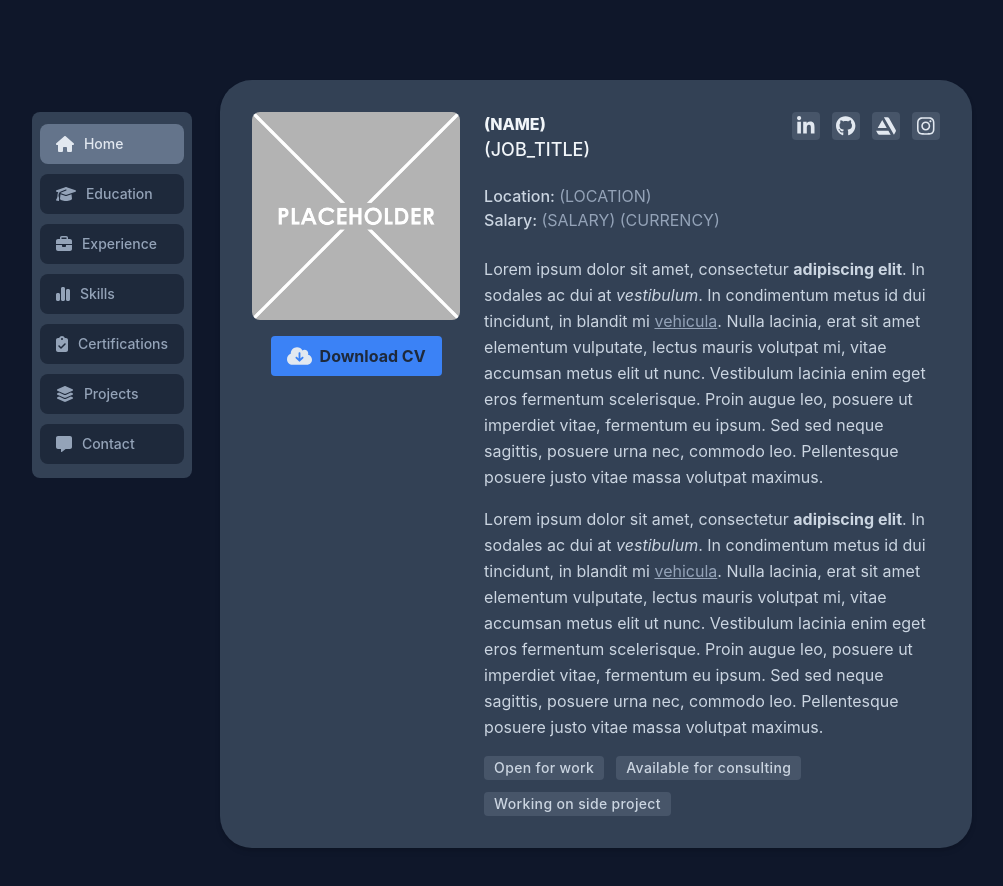
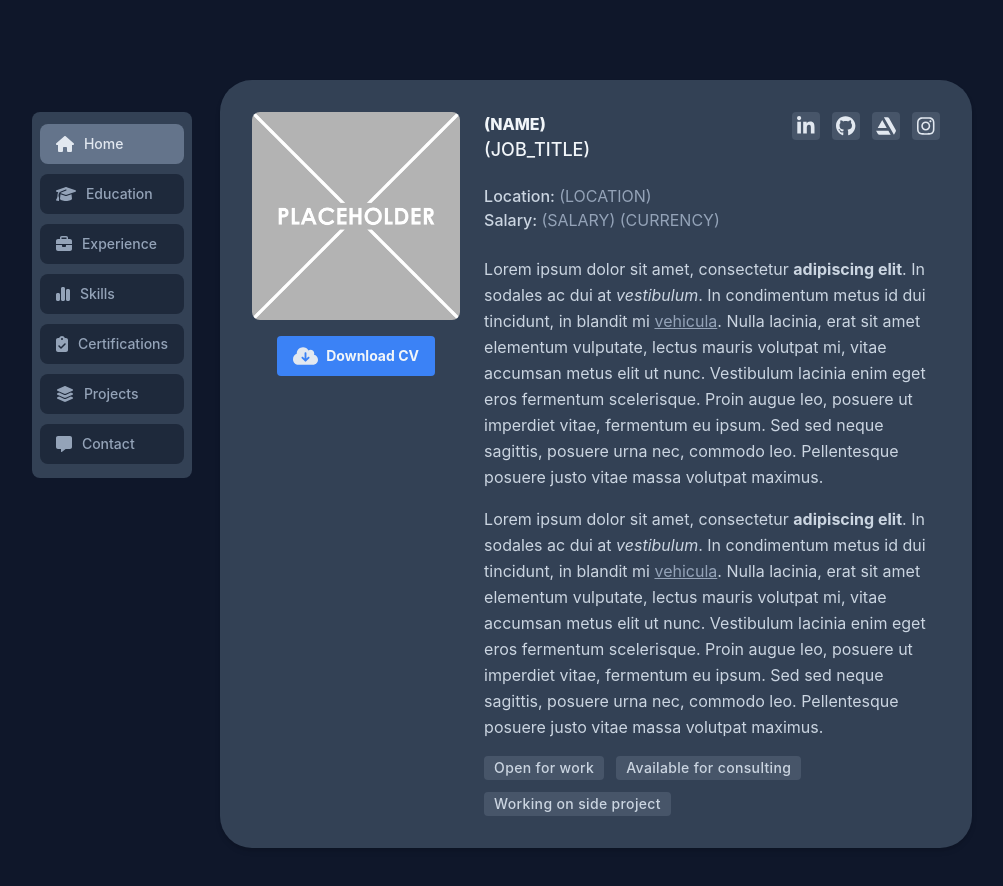
Before and after one commit to RetroHazard/CloudResume, a React (Create React App) app: page / in a window 1280 px wide. Shown: the top 886 px of the page, without its empty margins (134-1137 px from the left). Built offline with nearby package versions, Linux system fonts and the light colour scheme.

Commit message:
Update Button Style
Minor Change to styles for the Download CV Button

```diff
--- a/src/pages/Home/index.jsx
+++ b/src/pages/Home/index.jsx
@@ -16,7 +16,7 @@ function Home() {
                                 <div className="icon-box">
                                     <i className="w-5 h-5 mr-2 text-content-icons"><FontAwesomeIcon icon={faCloudDownload} size="lg" /></i>
                                 </div>
-                                <span>Download CV</span>
+                                <span className="text-content-header text-sm">Download CV</span>
                             </button>
                         </a>
                     </div>
```
